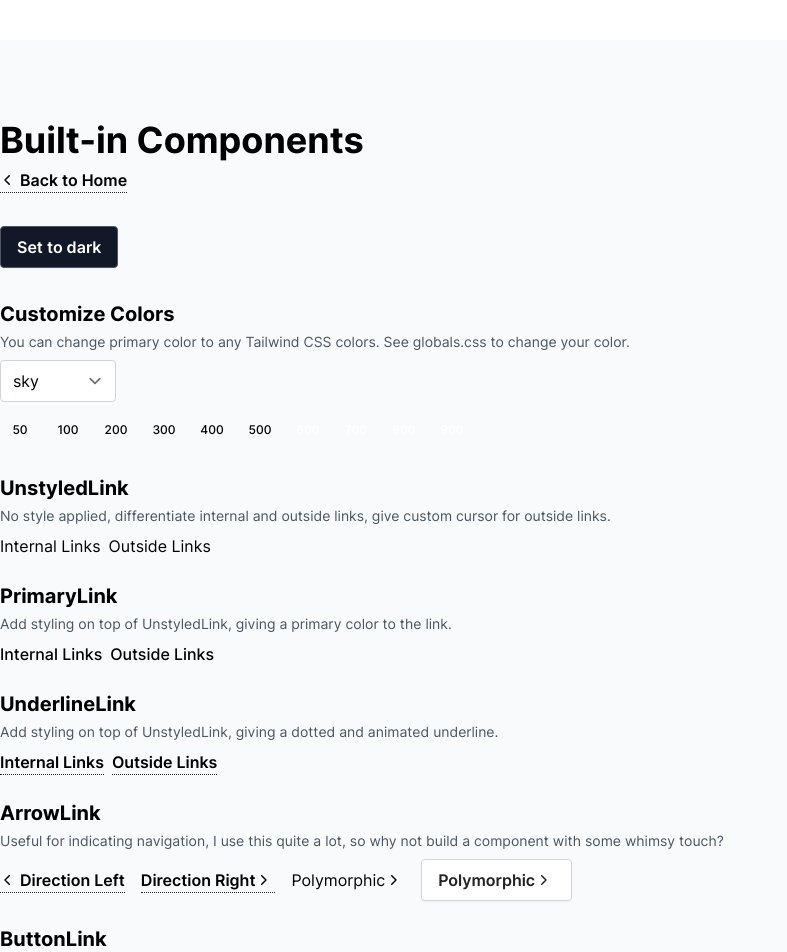
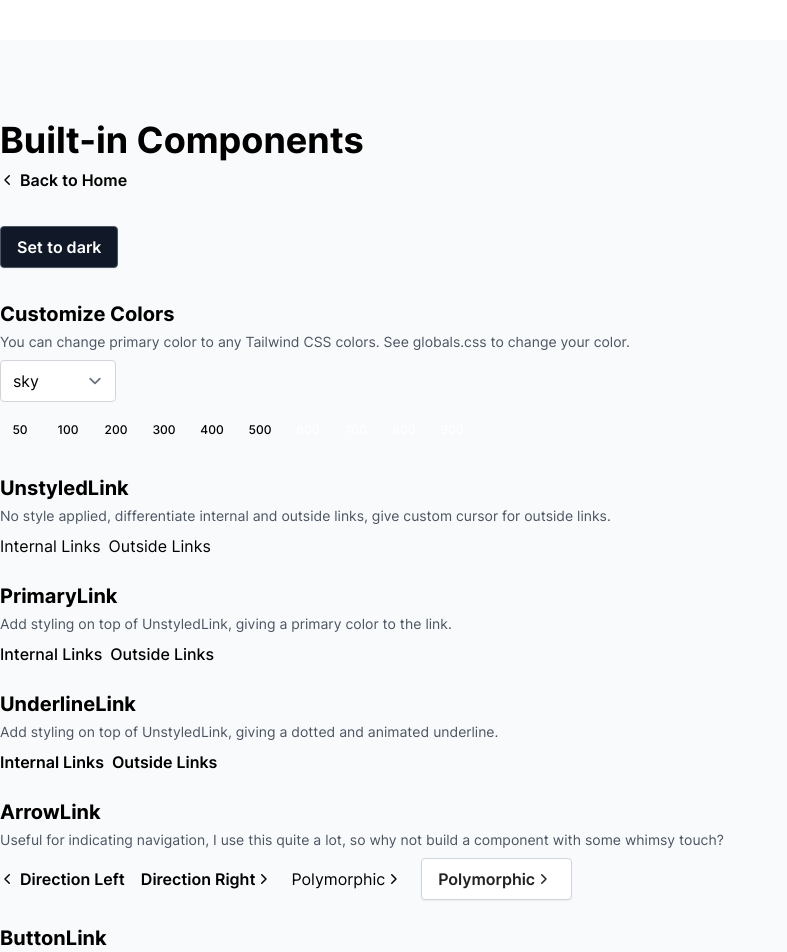
Before and after one commit to snax4a/offerexchange.net, a Next.js app: page /components in a window 1280 px wide. Shown: the top 952 px of the page, without its empty margins (0-787 px from the left). Built offline with nearby package versions, Linux system fonts and the light colour scheme.

Commit message:
refactor: update link styles

```diff
--- a/src/components/links/UnderlineLink.tsx
+++ b/src/components/links/UnderlineLink.tsx
@@ -14,8 +14,7 @@ const UnderlineLink = React.forwardRef<HTMLAnchorElement, UnstyledLinkProps>(
         {...rest}
         className={clsxm(
           'animated-underline custom-link inline-flex items-center font-semibold',
-          'focus:outline-none focus-visible:rounded focus-visible:ring focus-visible:ring-primary-500 focus-visible:ring-offset-2',
-          'border-b border-dotted border-dark hover:border-black/0',
+          'focus:outline-none',
           className
         )}
       >
--- a/src/components/links/UnstyledLink.tsx
+++ b/src/components/links/UnstyledLink.tsx
@@ -1,7 +1,5 @@
 import Link, { LinkProps } from 'next/link';
 import * as React from 'react';
-
-import clsxm from '@/lib/clsxm';
 
 export type UnstyledLinkProps = {
   href: string;
@@ -35,7 +33,7 @@ const UnstyledLink = React.forwardRef<HTMLAnchorElement, UnstyledLinkProps>(
         rel='noopener noreferrer'
         href={href}
         {...rest}
-        className={clsxm('cursor-newtab', className)}
+        className={className}
       >
         {children}
       </a>
```
